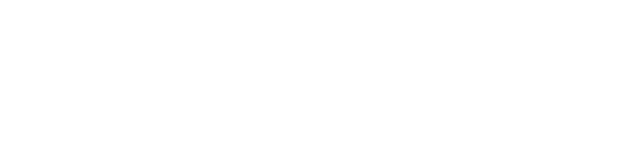
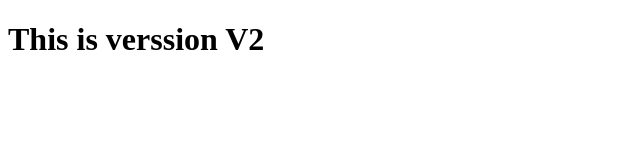
Before and after one commit to ajaysingh3200/myrepo, a plain HTML site: page index.html in a window 1280 px wide. Shown: the whole page, without its empty margins (0-640 px from the left). Drawn offline with Linux system fonts and the light colour scheme.

Commit message:
This is V2

```diff
--- a/index.html
+++ b/index.html
@@ -7,6 +7,6 @@
     <title>Document</title>
 </head>
 <body>
-
+    <h1>This is verssion V2</h1>
 </body>
 </html>
```
